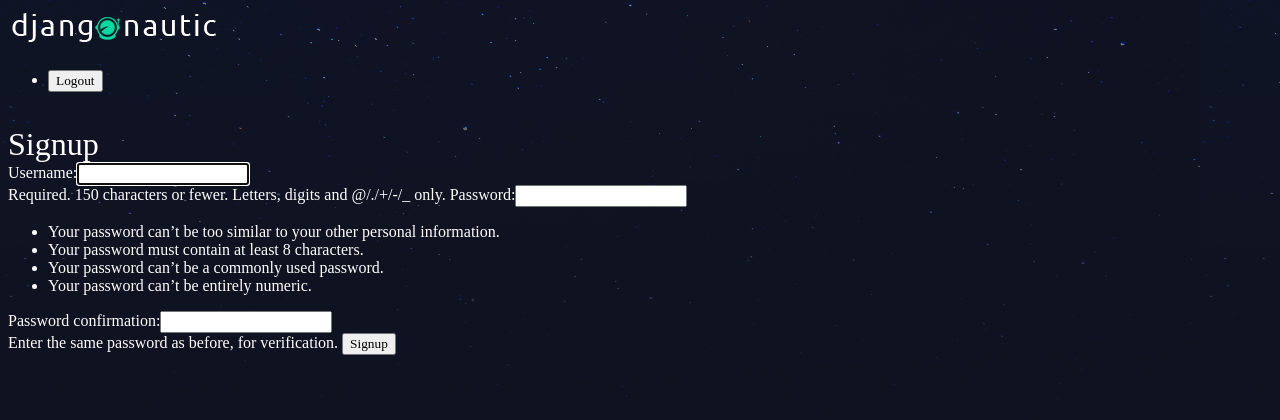
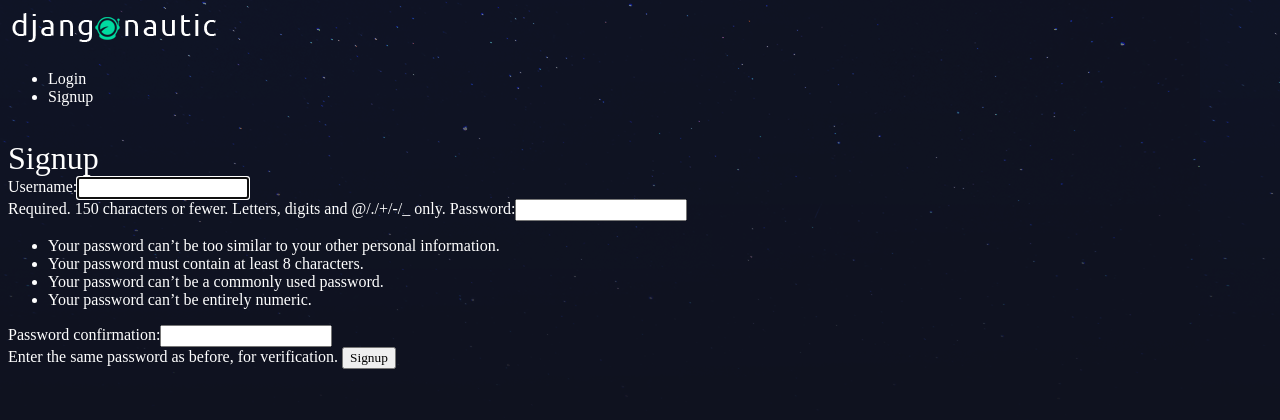
Before and after one commit to moltubaer/HS-DevOps, a Django app: page /accounts/signup/ in a window 1280 px wide. Shown: the top 420 px of the page. Run offline with Django 3.2, Linux system fonts and the light colour scheme.

Commit message:
Lesson 28 - Checking Login Status

```diff
--- a/djangonautic/templates/base_layout.html
+++ b/djangonautic/templates/base_layout.html
@@ -11,12 +11,24 @@
             <h1><a href="{% url 'articles:list' %}"><img src="{% static 'logo.png' %}" alt="djangonautic" /></a></h1>
             <nav>
                 <ul>
+                    {% if user.is_authenticated %}
                     <li>
                         <form class="logout-link" action="{% url 'accounts:logout' %}" method="post">
                             {% csrf_token %}
                             <button type="submit">Logout</button>
                         </form>
                     </li>
+                    <li>
+                        <a href="{% url 'articles:create' %}">New Article</a>
+                    </li>
+                    {% else %}
+                    <li>
+                        <a href="{% url 'accounts:login' %}">Login</a>
+                    </li>
+                    <li>
+                        <a href="{% url 'accounts:signup' %}">Signup</a>
+                    </li>
+                    {% endif %}
                 </ul>
             </nav>
             <br>
```
Also changed, not shown: djangonautic/db.sqlite3, djangonautic/media/a0NrBmm2_700w_0.jpg (added).
